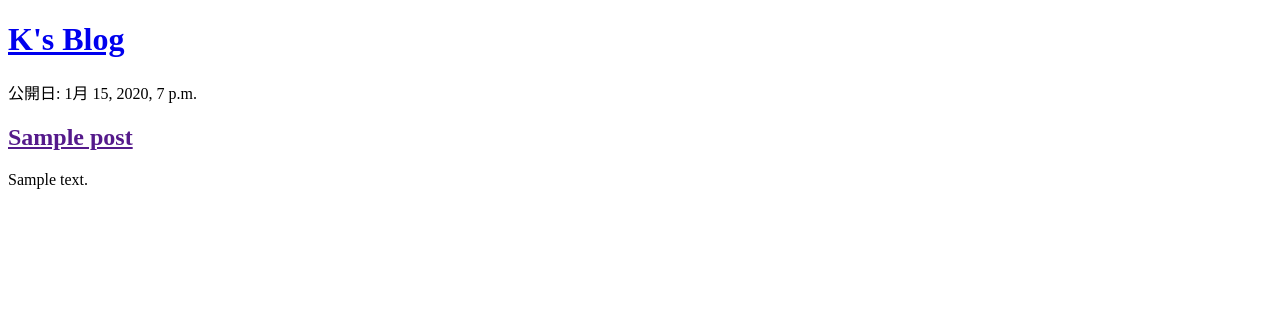
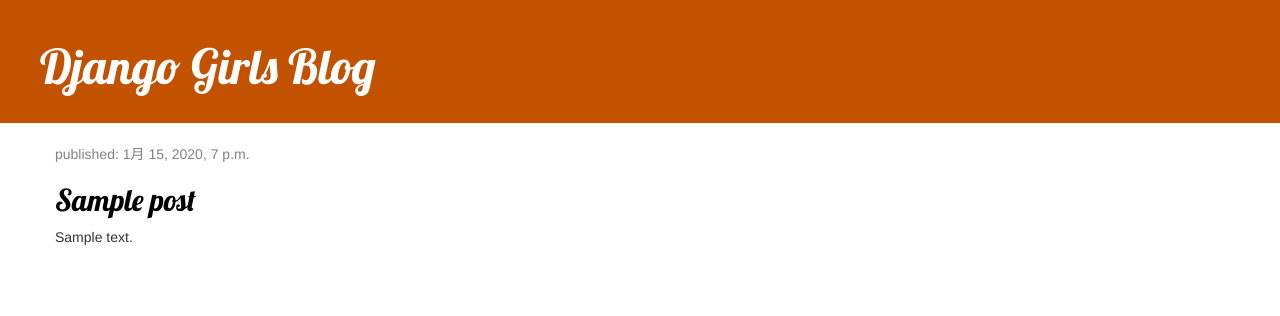
Before and after one commit to kkatou7209/my-first-blog, a Django app: page / in a window 1280 px wide. Shown: the top 316 px of the page. Run offline with Django 3.2, Linux system fonts and the light colour scheme; tables that the repository leaves empty hold one stand-in row (values such as "Sample post"); some libraries are stand-ins or nearby versions.

Commit message:
Added view and template for detailed blog post as well as CSS for the site.

```diff
--- /dev/null
+++ b/blog/static/css/blog.css
@@ -0,0 +1,46 @@
+.page-header {
+  background-color: #C25100;
+  margin-top: 0;
+  padding: 20px 20px 20px 40px;
+}
+
+.page-header h1, .page-header h1 a, .page-header h1 a:visited, .page-header h1 a:active {
+  color: #ffffff;
+  font-size: 36pt;
+  text-decoration: none;
+}
+
+.content {
+  margin-left: 40px;
+}
+
+h1, h2, h3, h4 {
+  font-family: 'Lobster', cursive;
+}
+
+.date {
+  color: #828282;
+}
+
+.save {
+  float: right;
+}
+
+.post-form textarea, .post-form input {
+  width: 100%;
+}
+
+.top-menu, .top-menu:hover, .top-menu:visited {
+  color: #ffffff;
+  float: right;
+  font-size: 26pt;
+  margin-right: 20px;
+}
+
+.post {
+  margin-bottom: 70px;
+}
+
+.post h2 a, .post h2 a:visited {
+  color: #000000;
+}
--- /dev/null
+++ b/blog/templates/blog/base.html
@@ -0,0 +1,28 @@
+{% load static %}
+
+<!DOCTYPE html>
+<html lang="en">
+<head>
+  <meta charset="UTF-8">
+  <meta http-equiv="X-UA-Compatible" content="IE=edge">
+  <meta name="viewport" content="width=device-width, initial-scale=1.0">
+  <link rel="stylesheet" href="//maxcdn.bootstrapcdn.com/bootstrap/3.2.0/css/bootstrap.min.css">
+  <link rel="stylesheet" href="//maxcdn.bootstrapcdn.com/bootstrap/3.2.0/css/bootstrap-theme.min.css">
+  <link href='//fonts.googleapis.com/css?family=Lobster&subset=latin,latin-ext' rel='stylesheet' type='text/css'>
+  <link rel="stylesheet" href="{% static 'css/blog.css' %}">
+  <title>K's Blog</title>
+</head>
+<body>
+  <div class="page-header">
+    <h1><a href="/">Django Girls Blog</a></h1>
+  </div>
+  <div class="content container">
+    <div class="row">
+      <div class="col-md-8">
+      {% block content %}
+      {% endblock %}
+      </div>
+    </div>
+  </div>
+</body>
+</html>
--- a/blog/templates/blog/post_list.html
+++ b/blog/templates/blog/post_list.html
@@ -1,21 +1,13 @@
-<!DOCTYPE html>
-<html lang="en">
-<head>
-  <meta charset="UTF-8">
-  <meta http-equiv="X-UA-Compatible" content="IE=edge">
-  <meta name="viewport" content="width=device-width, initial-scale=1.0">
-  <title>K's Blog</title>
-</head>
-<body>
-  <div>
-    <h1><a href="/">K's Blog</a></h1>
-  </div>
+{% extends 'blog/base.html' %}
+
+{% block content %}
   {% for post in posts %}
-    <div>
-        <p>公開日: {{ post.published_date }}</p>
-        <h2><a href="">{{ post.title }}</a></h2>
-        <p>{{ post.text|linebreaksbr }}</p>
-    </div>
+      <div class="post">
+          <div class="date">
+              <p>published: {{ post.published_date }}</p>
+          </div>
+          <h2><a href="{% url 'post_detail' pk=post.pk %}">{{ post.title }}</a></h2>
+          <p>{{ post.text|linebreaksbr }}</p>
+      </div>
   {% endfor %}
-</body>
-</html>
+{% endblock %}
--- a/blog/urls.py
+++ b/blog/urls.py
@@ -2,5 +2,6 @@
 from . import views
 
 urlpatterns = [
-  path('', views.post_list, name='post_list')
+  path('', views.post_list, name='post_list'),
+  path('post/<int:pk>/', views.post_detail, name='post_detail'),
 ]
--- a/blog/views.py
+++ b/blog/views.py
@@ -1,4 +1,4 @@
-from django.shortcuts import render
+from django.shortcuts import render, get_object_or_404
 from django.utils import timezone
 from .models import Post
 # Create your views here.
@@ -6,3 +6,7 @@
 def post_list(request):
   posts = Post.objects.filter(published_date__lte=timezone.now()).order_by('published_date')
   return render(request, 'blog/post_list.html', {'posts': posts})
+
+def post_detail(request, pk):
+  post = get_object_or_404(Post, pk=pk)
+  return render(request, 'blog/post_detail.html', {'post': post})
```
Also changed, not shown: blog/templates/blog/post_detail.html (added, +13 -0 lines).
